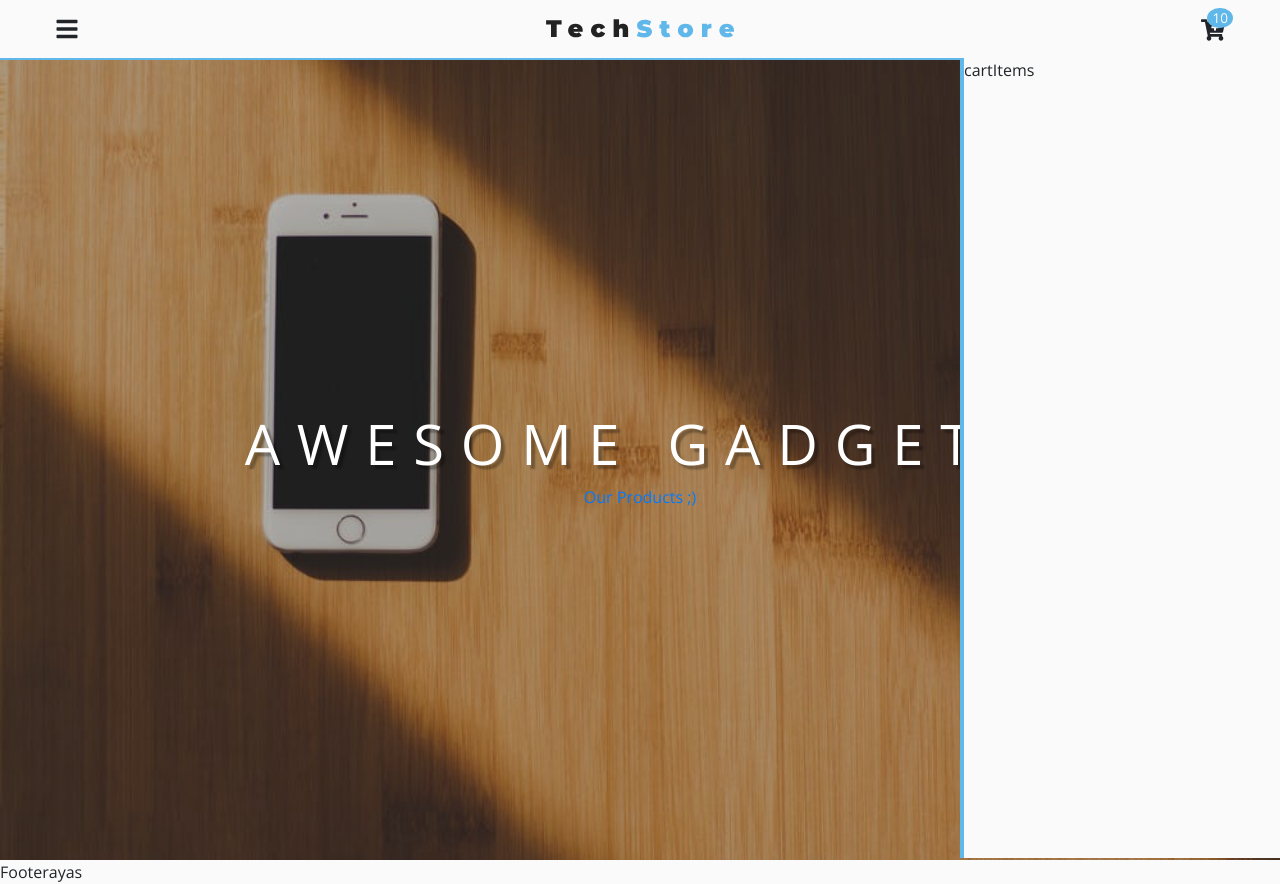
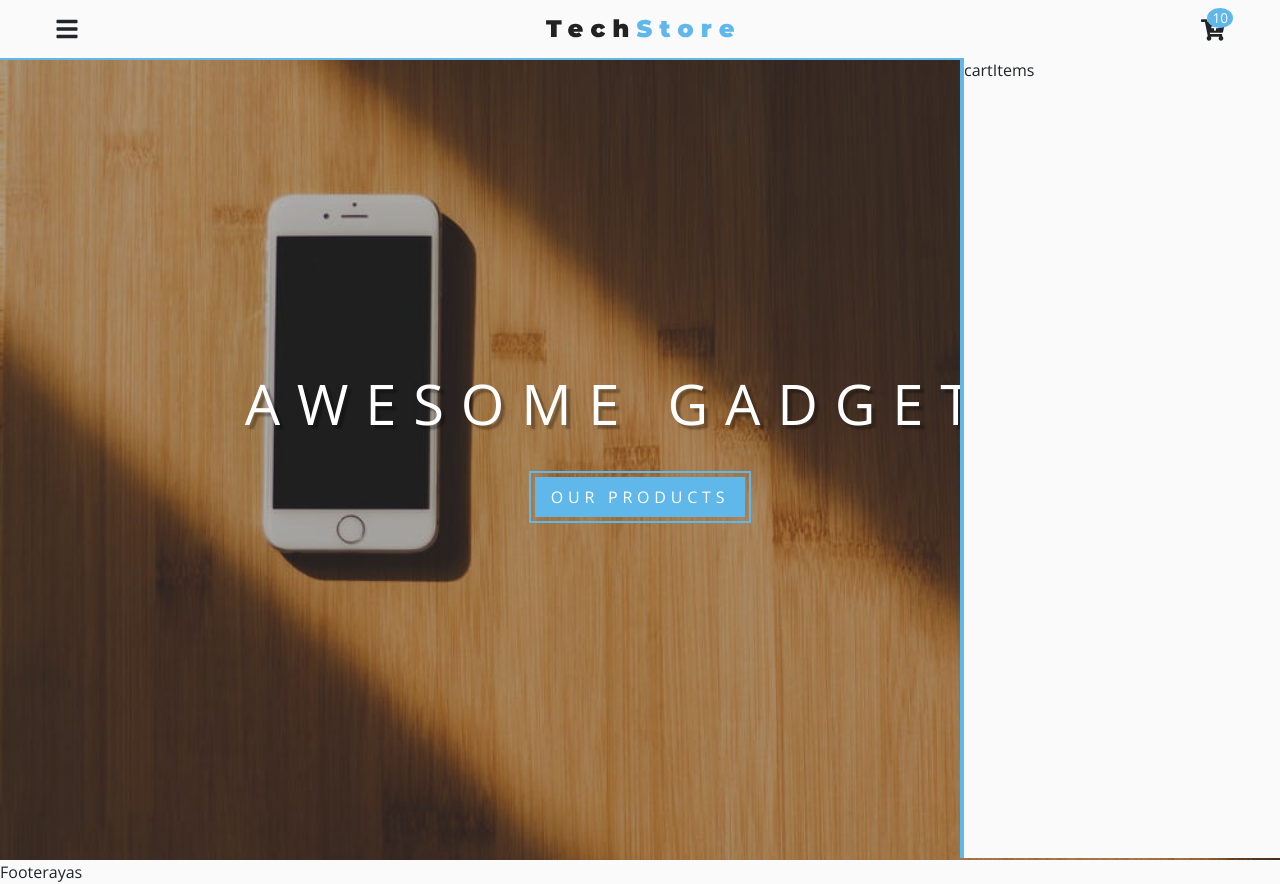
Before and after one commit to HassanFouaad/Techawy, a React (Create React App) app: page / in a window 1280 px wide. Built offline with nearby package versions, Linux system fonts and the light colour scheme.

Commit message:
Landing Page

```diff
--- a/src/App.css
+++ b/src/App.css
@@ -23,3 +23,22 @@
   font-family: "Open Sans", sans-serif !important;
   background: var(--mainGrey) !important;
 }
+
+.main-link {
+  padding: 0.5rem 1rem;
+  background: var(--primaryColor);
+  color: var(--mainWhite);
+  display: inline-block;
+  text-transform: uppercase;
+  letter-spacing: var(--mainSpacing);
+  outline: 2px solid var(--primaryColor);
+  outline-offset: 4px;
+  border: none;
+  transition: var(--mainTransition);
+}
+.main-link:hover {
+  background: var(--darkGrey);
+  text-decoration: none;
+  color: var(--primaryColor);
+  outline-color: var(--darkGrey);
+}
--- a/src/pages/HomePage.js
+++ b/src/pages/HomePage.js
@@ -5,7 +5,9 @@
   return (
     <Fragment>
       <Hero title="awesome gadgets" max="true">
-        <Link to="/products">Our Products {";)"}</Link>
+        <Link className="main-link" to="/products" style={{ margin: "2rem" }}>
+          Our Products
+        </Link>
       </Hero>
     </Fragment>
   );
```
